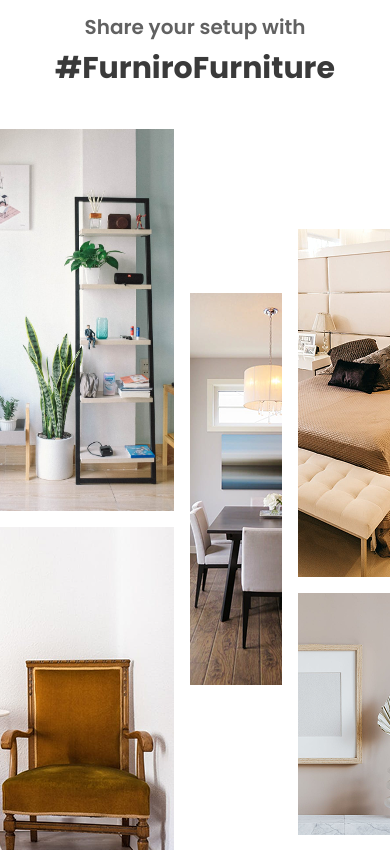
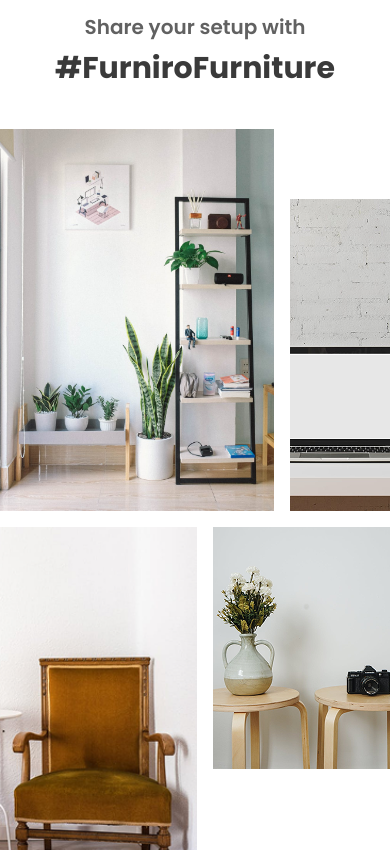
Before and after one commit to MdMuzahid07/furniro-client, a Next.js app: page / in a window 390 px wide. Shown: the part 7600-8452 px from the top of the page. Built offline with nearby package versions, Linux system fonts and the light colour scheme.

Commit message:
Share your setup with section responsived

```diff
--- a/src/components/home/ShareYourSetupWith.tsx
+++ b/src/components/home/ShareYourSetupWith.tsx
@@ -20,7 +20,7 @@ const ShareYourSetupWith = () => {
         #FurniroFurniture
       </h1>
 
-      <div className="mt-[43px] flex items-center gap-[16px] xl:-mt-[28px]">
+      <div className="mt-[43px] flex flex-col items-center gap-[16px] lg:flex-row xl:-mt-[28px]">
         <div className="flex flex-col gap-[16px]">
           <div className="flex items-baseline gap-[16px]">
             <Image
@@ -59,16 +59,16 @@ const ShareYourSetupWith = () => {
             </div>
           </div>
         </div>
-        <div className="w-full xl:-mt-[14px] xl:max-w-[295px]">
+        <div className="w-full sm:max-w-[295px] xl:-mt-[14px]">
           <Image
             src={img5}
             width={400}
             height={500}
             alt="galley-like-img-bedroom"
-            className="h-[392px] w-[295px] object-cover object-center"
+            className="h-[392px] w-full object-cover object-center sm:w-[295px]"
           />
         </div>
-        <div className="flex w-full max-w-[570px] flex-col gap-[16px]">
+        <div className="flex w-full flex-col items-center gap-[16px] xl:max-w-[570px] xl:items-end">
           <div className="flex items-baseline gap-[16px]">
             <Image
               src={img6}
```
